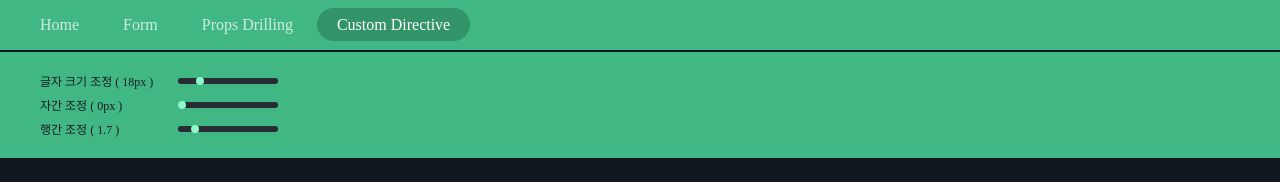
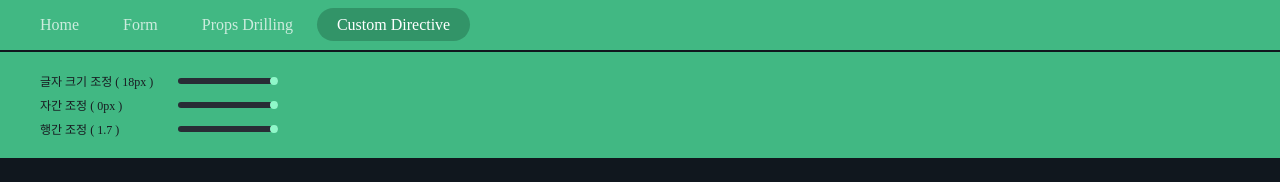
Before and after one commit to yamoo9/vue-learning-guide, a Vue app: page / in a window 1280 px wide. Shown: the top 182 px of the page. Built offline with nearby package versions, Linux system fonts and the light colour scheme.

Commit message:
[구성] 커스텀 디렉티브 실습

```diff
--- a/src/components/AppNavigation.vue
+++ b/src/components/AppNavigation.vue
@@ -22,7 +22,6 @@ const assignActiveClass = (mode: RenderView) => {
 };
 
 const handleChange = (viewMode: RenderView) => {
-  // console.log(viewMode);
   emit('changeRenderView', viewMode);
 };
 </script>
--- a/src/main.ts
+++ b/src/main.ts
@@ -2,4 +2,6 @@ import { createApp } from 'vue';
 import './styles/globals.css';
 import App from './App.vue';
 
-createApp(App).mount('#app');
+const app = createApp(App);
+
+app.mount('#app');
--- a/src/views/CustomDirective.vue
+++ b/src/views/CustomDirective.vue
@@ -1,35 +1,40 @@
 <script setup lang="ts">
 import { ref } from 'vue';
 
-const fontSize = ref<number>(18);
-const letterSpacing = ref<number>(0);
-const lineHeight = ref<number>(1.7);
+const fontSize = ref(18);
+const letterSpacing = ref(0);
+const lineHeight = ref(1.7);
 </script>
 
 <template>
   <div class="contentsController">
+    <!-- <input> 요소에 v-model을 사용해 반응성 데이터를 연결 -->
     <div class="controller">
       <label for="adjustFontSize">글자 크기 조정 ( {{ fontSize }}px )</label>
-      <input type="range" id="adjustFontSize" min="12" max="42" v-model="fontSize" />
+      <input type="range" id="adjustFontSize" min="12" max="42" />
     </div>
     <div class="controller">
       <label for="adjustFontSize">자간 조정 ( {{ letterSpacing }}px )</label>
-      <input type="range" id="adjustFontSize" min="0" max="5" step="0.1" v-model="letterSpacing" />
+      <input type="range" id="adjustFontSize" min="0" max="5" step="0.1" />
     </div>
     <div class="controller">
       <label for="adjustFontSize">행간 조정 ( {{ lineHeight }} )</label>
-      <input type="range" id="adjustFontSize" min="1" max="6" step="0.1" v-model="lineHeight" />
+      <input type="range" id="adjustFontSize" min="1" max="6" step="0.1" />
     </div>
   </div>
 
+  <!-- v-font-size, v-letter-spacing, v-line-height 커스텀 디렉티브를 연결 -->
   <div class="contents">
     <p>
-      Vue.js 코어에 포함된 기본 디렉티브 세트(예: <code>v-model</code>,<code> v-show</code>
-      등) 외에도 사용자가 정의해 사용할 수 있는 커스텀 디렉티브를 정의할 수 있습니다.
+      Vue.js 코어에 포함된 기본 디렉티브 세트(예: <code>v-model</code>,<code
+        > v-show</code
+      >
+      등) 외에도 사용자가 정의해 사용할 수 있는 커스텀 디렉티브를 정의할 수
+      있습니다.
     </p>
     <p>
-      Vue에는 코드를 재사용할 수 있는 2가지 방법을 제공합니다. 하나는 빌딩 블록을 재사용할 때
-      사용하는
+      Vue에는 코드를 재사용할 수 있는 2가지 방법을 제공합니다. 하나는 빌딩
+      블록을 재사용할 때 사용하는
       <a
         href="https://www.notion.so/bc064e3f8974481b93dc7fc4f2a1a164?pvs=21"
         target="_blank"
@@ -44,9 +49,10 @@ const lineHeight = ref<number>(1.7);
       >입니다.
     </p>
     <p>
-      반면 커스텀 디렉티브의 주 사용처는 DOM 요소 접근 및 조작과 관련된 로직을 재사용하는 것입니다.
-      커스텀 티렉티브는 컴포넌트 라이프 사이클 훅을 포함하는 객체처럼 정의됩니다. 커스텀 디렉티브의
-      라이프 사이클 훅은 디렉티브가 연결된 요소를 수신합니다.
+      반면 커스텀 디렉티브의 주 사용처는 DOM 요소 접근 및 조작과 관련된 로직을
+      재사용하는 것입니다. 커스텀 티렉티브는 컴포넌트 라이프 사이클 훅을
+      포함하는 객체처럼 정의됩니다. 커스텀 디렉티브의 라이프 사이클 훅은
+      디렉티브가 연결된 요소를 수신합니다.
     </p>
   </div>
 </template>
```
